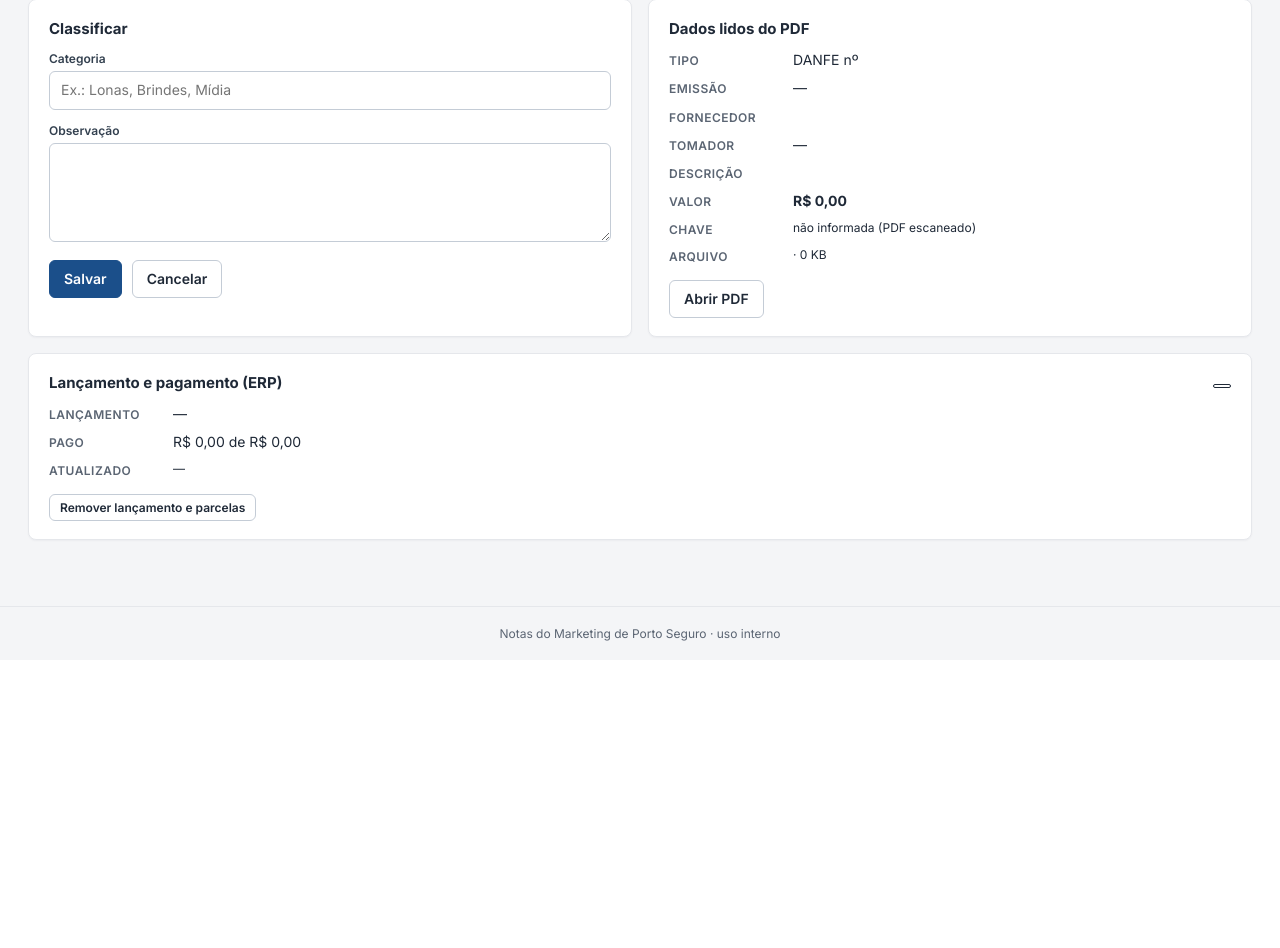
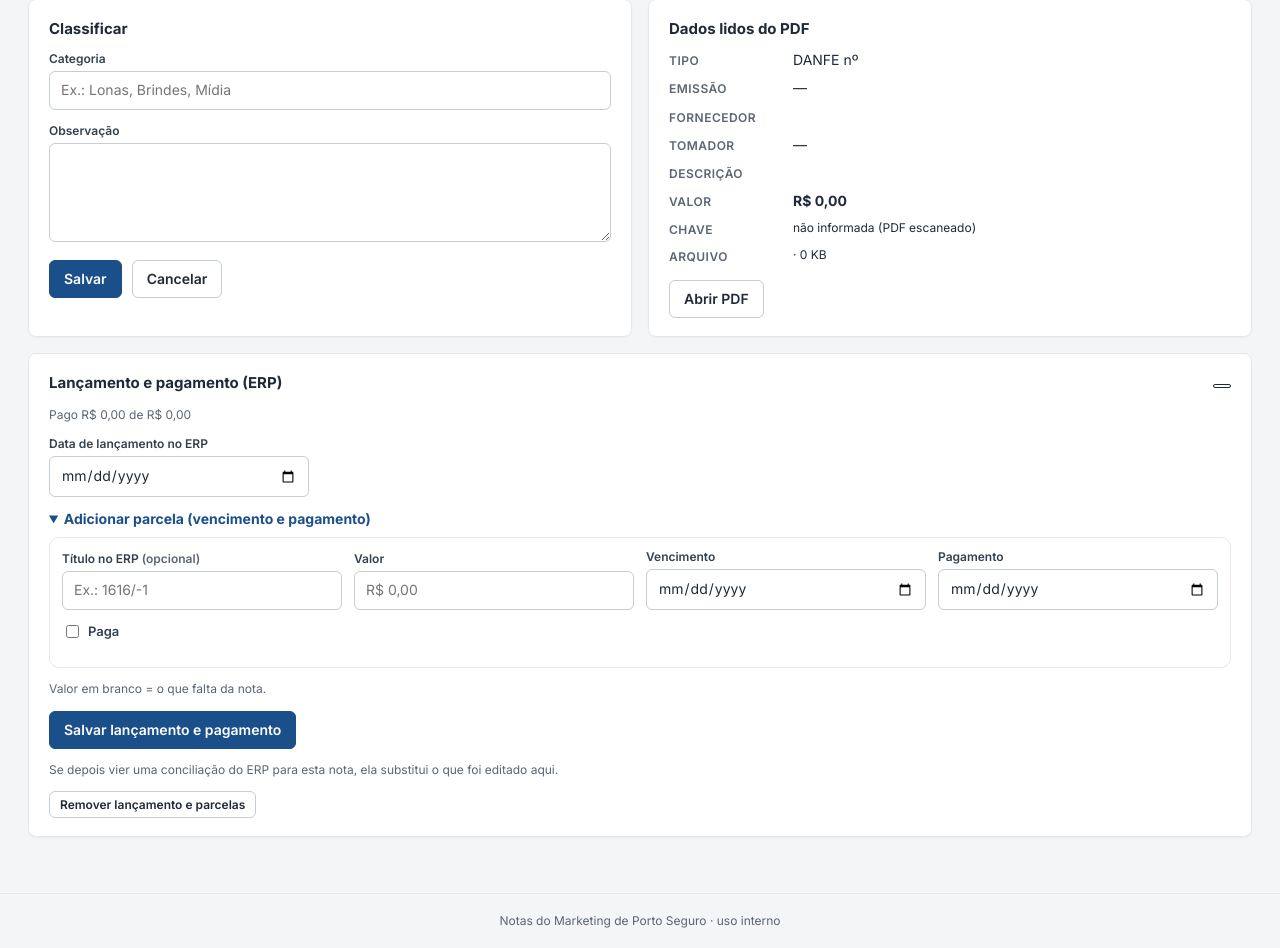
Before and after one commit to guiolindo/Marketing-notas, a FastAPI app: template app/templates/edit.html in a window 1280 px wide. Shown: the part 140-1088 px from the top of the page. Before the commit the page ends 781 px from the top, so only its background shows below. Run offline with FastAPI, Linux system fonts and the light colour scheme; the template is opened without the code that fills it, so the values that code supplies are empty; data comes from the database, SQL or seed files in the repository; parts of the project's set-up code (start-up, migrations or seed data) failed here and were passed over.

Commit message:
Admin: editar lançamento e pagamento da nota à mão
Na edição da nota (/admin/nota/{id}): data de lançamento no ERP e, para
cada parcela, vencimento, data de pagamento, "paga" e remover; adicionar
parcela (valor em branco = o que falta da nota). Datas validadas, nada é
gravado com erro, a situação é recalculada e a nota fica marcada como
"editado à mão em dd/mm/aaaa". Atalho "Editar datas" na página da nota.
A próxima conciliação do ERP para a nota prevalece.

Co-Authored-By: Claude Opus 5.5 <noreply@anthropic.com>
Claude-Session: https://claude.ai/code/session_011tbNryFRyixGSPVM7cUpT5

```diff
--- a/app/routes.py
+++ b/app/routes.py
@@ -501,3 +501,18 @@ def admin_restore_ignored(ignorado_id: int, request: Request, csrf: str = Form("
         audit(db, request, request.app.state.settings, "restaurou_titulo", f"{nome_erp(ig.fornecedor)} · título {ig.titulo}")
         _flash(request, "ok", f"{nome_erp(ig.fornecedor)} · título {ig.titulo} voltou para a lista de faltantes.")
     return RedirectResponse("/admin#conciliacao", status_code=303)
+
+
+@router.post("/admin/nota/{note_id}/erp")
+async def admin_edit_erp(note_id: int, request: Request, db: Session = Depends(get_db), _=Depends(require_admin)):
+    from app.services.conciliacao import edit_manual
+    form = await request.form()
+    _post_guard(request, str(form.get("csrf", "")))
+    note = _get_note(db, note_id)
+    error = edit_manual(db, note, {k: str(v)[:200] for k, v in form.items() if isinstance(v, str)})
+    if error:
+        _flash(request, "error", error)
+    else:
+        audit(db, request, request.app.state.settings, "editou_erp", f"{note.label} · lançamento {note.data_lancamento or '—'}")
+        _flash(request, "ok", f"Lançamento e pagamento de {note.label} atualizados.")
+    return RedirectResponse(f"/admin/nota/{note_id}#erp", status_code=303)
--- a/app/static/css/app.css
+++ b/app/static/css/app.css
@@ -235,6 +235,12 @@ tbody tr[data-href] { cursor: pointer; } .rowlink { color: var(--text); display:
 .vinc-form .field { min-width: 0; } .vf-file, .vf-wide { grid-column: 1 / -1; } .vinc-form p { margin: 0 0 10px; } .vinc-form input[type=file] { max-width: 100%; font-size: 13px; }
 .ign summary { color: var(--bad); } .ign-form { display: grid; grid-template-columns: minmax(0, 1fr) auto; gap: 10px; align-items: end; margin-top: 8px; padding: 12px; border: 1px solid var(--bad-line); border-radius: 10px; background: #fff; }
 .ign-form .field { margin: 0; min-width: 0; } .ignorados summary { color: var(--muted); } .ignorados form { margin: 4px 0 0; }
+.erp-form { margin-top: 6px; } .erp-lanc { max-width: 260px; }
+.erp-parc { display: grid; gap: 10px; margin-bottom: 10px; }
+.parc-row { display: grid; grid-template-columns: repeat(4, minmax(0, 1fr)); gap: 4px 12px; align-items: end; margin: 0; padding: 10px 12px; border: 1px solid var(--line); border-radius: 10px; min-width: 0; }
+.parc-row legend { padding: 0 6px; font-size: 13px; } .parc-row .field { margin-bottom: 8px; min-width: 0; }
+.chk { display: flex; align-items: center; gap: 6px; margin: 0 0 16px; font-size: 13px; white-space: nowrap; } .chk.del { color: var(--bad); }
+.parc-new { margin: 6px 0 14px; } .parc-new summary { cursor: pointer; font-weight: 700; color: var(--accent); margin-bottom: 8px; } .erp-clear { margin-top: 12px; }
 .chip-scan { background: var(--orange-soft); color: var(--orange-dark); border-color: var(--orange-line); }
 /* envio */
 .upload-grid { display: grid; grid-template-columns: minmax(0, 3fr) minmax(0, 2fr); gap: 18px; align-items: stretch; }
@@ -351,6 +357,7 @@ tfoot td { font-weight: 700; background: var(--surface-2); border-bottom: 0; } t
   .res { grid-template-columns: minmax(0, 1fr); gap: 2px; } .fname, .rmsg { white-space: normal; overflow-wrap: anywhere; }
   .facts { grid-template-columns: minmax(0, 1fr); gap: 0; } .facts dd { margin-bottom: 8px; overflow-wrap: anywhere; }
   .cols-2, .dev-split, .steps3, .ft-row, .vinc-form, .ign-form { grid-template-columns: minmax(0, 1fr); }
+  .parc-row { grid-template-columns: repeat(2, minmax(0, 1fr)); } .erp-lanc { max-width: none; }
   .faltando > summary { padding: 12px 14px; gap: 10px; } .ft-ico { flex-basis: 32px; height: 32px; } .ft-list { padding: 0 14px 10px; }
   .nd-valor { font-size: 30px; } .nd-actions .btn { flex: 1; }
   .status-strip { gap: 6px; } .st { padding: 9px 10px; min-width: 0; } .st-label { font-size: 10px; letter-spacing: .04em; } .st-value { font-size: 15px; overflow-wrap: anywhere; } .st-sub { font-size: 11px; } .cols-3 { grid-template-columns: repeat(2, minmax(0, 1fr)); } .dev-kpis .kpi:first-child { grid-column: 1 / -1; }
--- a/app/templates/edit.html
+++ b/app/templates/edit.html
@@ -30,25 +30,45 @@
   </div>
 </div>
 
-<section class="card">
+<section class="card" id="erp">
   <div class="card-head"><h2>Lançamento e pagamento (ERP)</h2>
     <span class="sit sit-{{ {'paga':'paga','parcial':'parcial','a_pagar':'aberto','sem_lancamento':'sem'}[note.situacao] }}">{{ {'paga':'Paga','parcial':'Paga em parte','a_pagar':'A pagar','sem_lancamento':'Sem lançamento'}[note.situacao] }}</span></div>
-  {% if note.situacao == 'sem_lancamento' %}
-  <p class="muted">Ainda não conciliada. Os dados chegam pela importação do arquivo de conciliação em <a href="/admin#conciliacao">Conciliação</a>.</p>
-  {% else %}
-  <dl class="facts">
-    <dt>Lançamento</dt><dd>{{ note.data_lancamento|dmy }}</dd>
-    <dt>Pago</dt><dd>{{ note.pago_cents|brl }} de {{ (note.nominal_cents or note.valor_cents)|brl }}{% if note.aberto_cents %} · em aberto {{ note.aberto_cents|brl }}{% endif %}</dd>
-    {% if note.conciliacao_obs %}<dt>Conciliação</dt><dd class="small">{{ note.conciliacao_obs }}</dd>{% endif %}
-    <dt>Atualizado</dt><dd class="small">{{ note.conciliado_em|dthr }}</dd>
-  </dl>
-  {% if note.titulos %}
-  <ul class="pl-tit big">{% for t in note.titulos %}
-    <li><strong>{{ t.titulo or ('parcela ' ~ t.parcela) }}</strong> · venc. {{ t.vencimento|dmy }} · {{ t.valor_nominal_cents|brl }} ·
-      {% if t.pago %}<span class="ok-txt">pago em {{ t.data_pagamento|dmy }}</span>{% elif t.valor_pago_cents %}pago {{ t.valor_pago_cents|brl }} em {{ t.data_pagamento|dmy }}{% elif t.data_pagamento %}pagamento previsto {{ t.data_pagamento|dmy }}{% else %}em aberto{% endif %}
-      {% if t.especie %}<span class="muted small">· {{ t.especie }}</span>{% endif %}</li>{% endfor %}</ul>
+  {% if note.situacao != 'sem_lancamento' %}
+  <p class="muted small">Pago {{ note.pago_cents|brl }} de {{ (note.nominal_cents or note.valor_cents)|brl }}{% if note.aberto_cents %} · em aberto {{ note.aberto_cents|brl }}{% endif %}
+    {% if note.conciliacao_obs %} · {{ note.conciliacao_obs }}{% endif %}{% if note.conciliado_em %} · atualizado {{ note.conciliado_em|dthr }}{% endif %}</p>
   {% endif %}
-  <form method="post" action="/admin/nota/{{ note.id }}/limpar-conciliacao" data-confirm="Remover lançamento e parcelas de {{ note.label }}? Volta para 'Sem lançamento' até a próxima importação.">
+  <form method="post" action="/admin/nota/{{ note.id }}/erp" class="erp-form">
+    <input type="hidden" name="csrf" value="{{ csrf() }}">
+    <div class="field erp-lanc"><label for="lanc">Data de lançamento no ERP</label>
+      <input id="lanc" name="lanc" type="date" value="{{ note.data_lancamento.isoformat() if note.data_lancamento else '' }}"></div>
+    {% if note.titulos %}
+    <div class="erp-parc">
+      {% for t in note.titulos %}
+      <fieldset class="parc-row">
+        <legend><strong>{{ t.titulo or ('Parcela ' ~ t.parcela) }}</strong> · {{ t.valor_nominal_cents|brl }}{% if t.especie %} <span class="muted small">{{ t.especie }}</span>{% endif %}</legend>
+        <div class="field"><label for="v{{ t.id }}">Vencimento</label><input id="v{{ t.id }}" name="v_{{ t.id }}" type="date" value="{{ t.vencimento.isoformat() if t.vencimento else '' }}"></div>
+        <div class="field"><label for="p{{ t.id }}">Pagamento</label><input id="p{{ t.id }}" name="p_{{ t.id }}" type="date" value="{{ t.data_pagamento.isoformat() if t.data_pagamento else '' }}"></div>
+        <label class="chk"><input type="checkbox" name="pago_{{ t.id }}" value="1" {{ 'checked' if t.pago }}> Paga</label>
+        <label class="chk del"><input type="checkbox" name="del_{{ t.id }}" value="1"> Remover parcela</label>
+      </fieldset>
+      {% endfor %}
+    </div>
+    {% endif %}
+    <details class="parc-new" {{ 'open' if not note.titulos }}><summary>{{ 'Adicionar parcela' if note.titulos else 'Adicionar parcela (vencimento e pagamento)' }}</summary>
+      <fieldset class="parc-row">
+        <div class="field"><label for="ntit">Título no ERP <span class="muted">(opcional)</span></label><input id="ntit" name="n_titulo" type="text" maxlength="40" placeholder="Ex.: 1616/-1"></div>
+        <div class="field"><label for="nval">Valor</label><input id="nval" name="n_valor" type="text" inputmode="decimal" placeholder="{{ (note.valor_cents - note.titulos|sum(attribute='valor_nominal_cents'))|brl }}"></div>
+        <div class="field"><label for="nven">Vencimento</label><input id="nven" name="n_venc" type="date"></div>
+        <div class="field"><label for="npag">Pagamento</label><input id="npag" name="n_pag" type="date"></div>
+        <label class="chk"><input type="checkbox" name="n_pago" value="1"> Paga</label>
+      </fieldset>
+      <p class="muted small">Valor em branco = o que falta da nota.</p>
+    </details>
+    <div class="actions"><button class="btn primary" type="submit">Salvar lançamento e pagamento</button></div>
+    <p class="muted small">Se depois vier uma conciliação do ERP para esta nota, ela substitui o que foi editado aqui.</p>
+  </form>
+  {% if note.situacao != 'sem_lancamento' %}
+  <form method="post" action="/admin/nota/{{ note.id }}/limpar-conciliacao" class="erp-clear" data-confirm="Remover lançamento e parcelas de {{ note.label }}? Volta para 'Sem lançamento' até a próxima importação.">
     <input type="hidden" name="csrf" value="{{ csrf() }}"><button class="btn danger sm" type="submit">Remover lançamento e parcelas</button></form>
   {% endif %}
 </section>
--- a/app/templates/nota.html
+++ b/app/templates/nota.html
@@ -29,7 +29,7 @@
 
 <div class="grid cols-2 nd-grid">
   <section class="card">
-    <h2>Datas</h2>
+    <div class="card-head"><h2>Datas</h2>{% if is_admin %}<a class="small strong" href="/admin/nota/{{ note.id }}#erp">{{ ico('edit', 14) }} Editar datas</a>{% endif %}</div>
     <ol class="timeline">
       <li class="done"><span class="tl-k">Emissão</span><span class="tl-v">{{ note.data_emissao|dmy }}</span></li>
       <li class="{{ 'done' if note.data_lancamento }}"><span class="tl-k">Lançamento no ERP</span><span class="tl-v">{{ note.data_lancamento|dmy if note.data_lancamento else 'ainda não' }}</span></li>
```
Also changed, not shown: app/services/conciliacao.py (+57 -0 lines), tests/test_conciliacao.py (+59 -1 lines), README.md.
